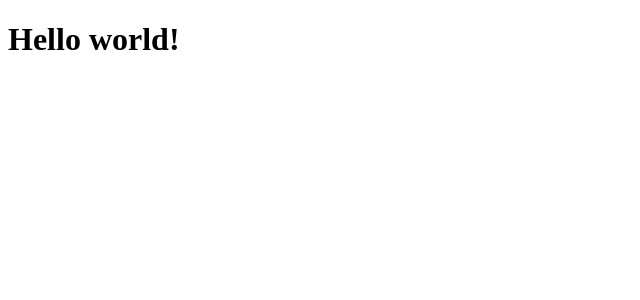
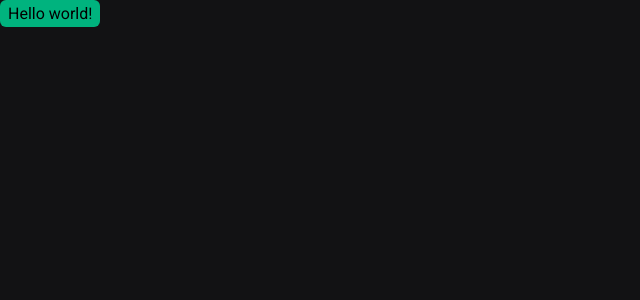
Before and after one commit to TiagoAraujoDev/next_Shop, a Next.js app: page / in a window 1280 px wide. Shown: the top 300 px of the page, without its empty margins (0-640 px from the left). Built offline with nearby package versions, Linux system fonts and the light colour scheme.

Commit message:
add: Css config

```diff
--- a/package.json
+++ b/package.json
@@ -9,6 +9,7 @@
     "lint": "next lint"
   },
   "dependencies": {
+    "@stitches/react": "^1.2.8",
     "@types/node": "18.11.9",
     "@types/react": "18.0.25",
     "@types/react-dom": "18.0.9",
--- a/src/pages/_app.tsx
+++ b/src/pages/_app.tsx
@@ -1,4 +1,8 @@
 import type { AppProps } from 'next/app'
+
+import { GlobalStyles } from '../styles/global'
+
+GlobalStyles();
 
 export default function App({ Component, pageProps }: AppProps) {
   return <Component {...pageProps} />
--- a/src/pages/_document.tsx
+++ b/src/pages/_document.tsx
@@ -1,4 +1,5 @@
 import { Html, Head, Main, NextScript } from "next/document"
+import { getCssText } from "../styles"
 
 export default function Document() {
   return (
@@ -7,6 +8,8 @@ export default function Document() {
         <link rel="preconnect" href="https://fonts.googleapis.com" />
         <link rel="preconnect" href="https://fonts.gstatic.com" crossOrigin="anonymous" />
         <link href="https://fonts.googleapis.com/css2?family=Roboto+Mono:wght@700&family=Roboto:wght@400;700&display=swap" rel="stylesheet" />
+
+        <style id="stitches" dangerouslySetInnerHTML={{ __html: getCssText() }} />
       </Head>
       <body>
         <Main />
--- a/src/pages/index.tsx
+++ b/src/pages/index.tsx
@@ -1,5 +1,20 @@
+import { styled } from "../styles"
+
+const Button = styled("button", {
+  backgroundColor: "$green300",
+  borderRadius: 6,
+  border: "none",
+  padding: "4px 8px",
+
+  "&:hover": {
+    filter: 'brightness(0.8)',
+  },
+})
+
 export default function Home() {
   return (
-    <h1>Hello world!</h1>
+    <Button>
+      Hello world!
+    </Button>
   )
 }
--- /dev/null
+++ b/src/styles/global.ts
@@ -0,0 +1,19 @@
+import { globalCss } from ".";
+
+export const GlobalStyles = globalCss({
+  "*": {
+    margin: 0,
+    padding: 0,
+  },
+
+  body: {
+    "-webkit-font-smoothing": "antialiased",
+    backgroundColor: "$gray900",
+  },
+
+  'input, textarea, button, body': {
+    fontFamily: "Roboto, san-serif",
+    fontSize: "1rem",
+    fontWeight: 400,
+  },
+})
--- /dev/null
+++ b/src/styles/index.ts
@@ -0,0 +1,25 @@
+import { createStitches } from "@stitches/react"
+
+export const { config,
+  css,
+  theme,
+  styled,
+  keyframes,
+  getCssText,
+  globalCss,
+  createTheme
+} = createStitches({
+  theme: {
+    colors: {
+      white: "#FFFFFF",
+
+      gray900: "#121214",
+      gray800: "#202024",
+      gray300: "#C4C4CC",
+      gray100: "#E1E1E6",
+
+      green500: "#00875F",
+      green300: "#00B37E",
+    }
+  }
+})
```
Also changed, not shown: 1 other file (tests, documents, lock files or other folders).
